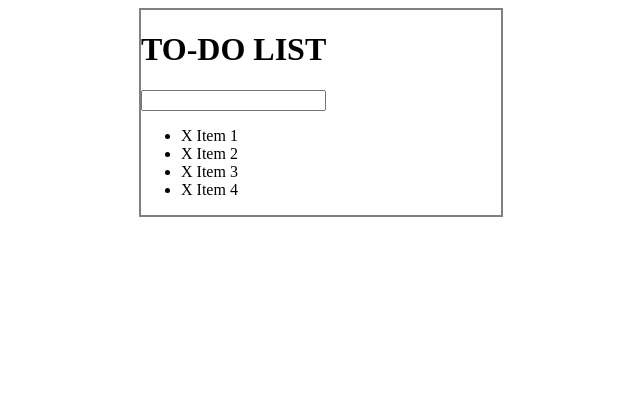
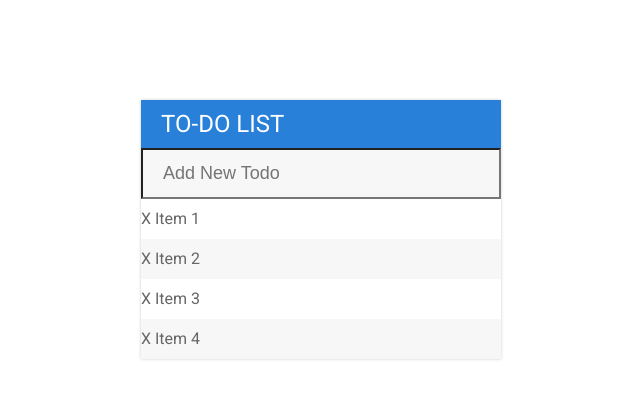
Before and after one commit to rencete-learn/todo-list, a plain HTML site: page index.html in a window 1280 px wide. Shown: the whole page, without its empty margins (319-959 px from the left). Drawn offline with Linux system fonts and the light colour scheme.

Commit message:
Styling pt.1

```diff
--- a/index.html
+++ b/index.html
@@ -6,13 +6,14 @@
     <meta http-equiv="X-UA-Compatible" content="ie=edge">
     <title>ToDo List</title>
     <link rel="stylesheet" href="styles/style.css" type="text/css">
+    <link href="https://fonts.googleapis.com/css?family=Roboto:400,500,700" rel="stylesheet">
     <script src="scripts/lib/jquery-3.3.1.js"></script>
 </head>
 <body>
     <!-- Main Content -->
     <div id="container">
         <h1>To-Do List</h1>
-        <input type="text" name="" id="">
+        <input type="text" placeholder="Add New Todo" name="" id="">
         <ul>
             <li><span>X</span> Item 1</li>
             <li><span>X</span> Item 2</li>
--- a/styles/style.css
+++ b/styles/style.css
@@ -1,14 +1,57 @@
-#container {
-    width: 360px;
-    margin: 0 auto;
-    border: 2px solid gray;
+body {
+    font-family: "Roboto";
 }
 
 h1 {
-    text-transform: uppercase
+    background-color: #2980d9;
+    color: white;
+    margin: 0;
+    padding: 10px 20px;
+    text-transform: uppercase;
+    font-size: 24px;
+    font-weight: normal;
+}
+
+ul {
+    list-style: none;
+    margin: 0;
+    padding: 0;
+}
+
+input {
+    font-size: 18px;
+    color: #2980d9;
+    background-color: #f7f7f7;
+    width: 100%;
+    padding: 13px 13px 13px 20px;
+    box-sizing: border-box;
+}
+
+input:focus {
+    background-color: #fff;
+    border: 3px solid #2980d9;
+    outline: none;
+}
+
+li {
+    background-color: white;
+    height: 40px;
+    line-height: 40px;
+    color: #666;
+}
+
+li:nth-child(2n) {
+    background-color: #f7f7f7;
 }
 
 .completed {
     color : grey;
     text-decoration: line-through;
 }
+
+#container {
+    width: 360px;
+    margin: 100px auto;
+    background-color: #f7f7f7;
+    box-shadow: 0 0 3px rgba(0,0,0,0.2);
+}
```
